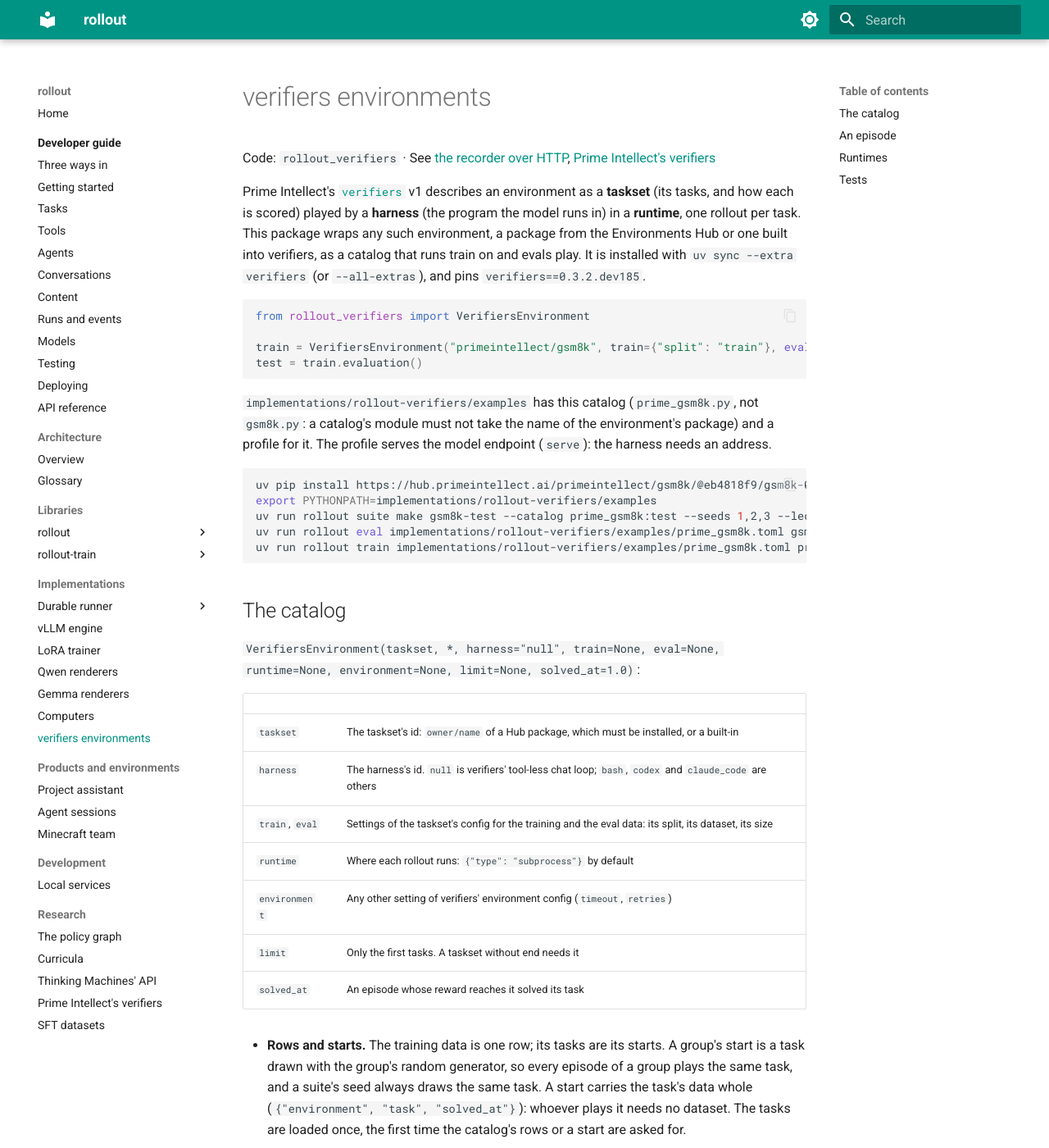
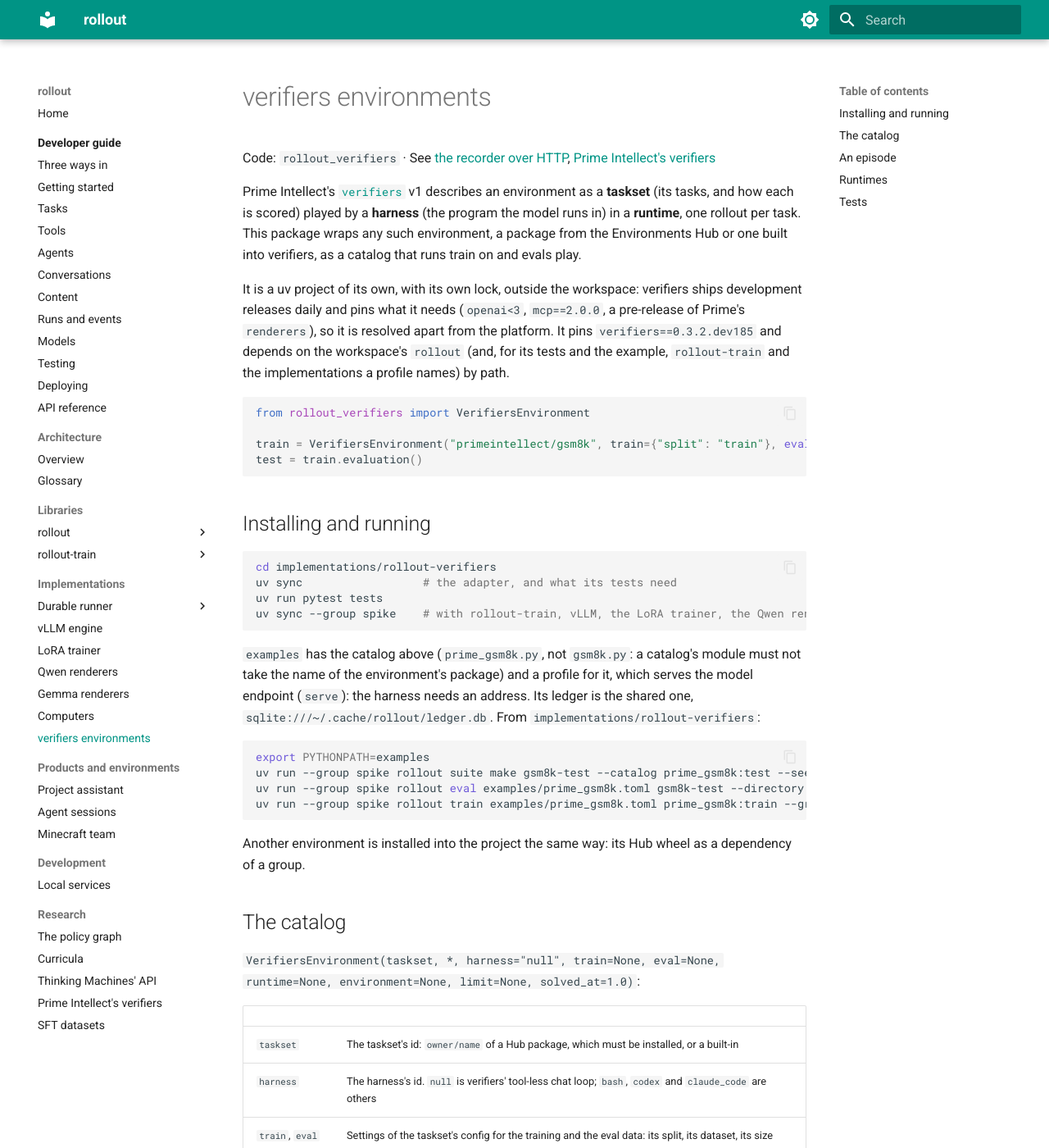
Before and after one commit to by77er/distributed_agents_environments, an MkDocs documentation site: the page built from docs/implementations/rollout-verifiers.md, in a window 1280 px wide and 1400 px high. Shown: the whole window at 82% size. Built offline with MkDocs 1.6.1 and Material for MkDocs 9.7.7, drawn with Linux system fonts in a browser that asks for light colours; some of the changed text lies outside the part shown.

Commit message:
Lock rollout-verifiers apart from the platform, as a uv project of its own
verifiers ships development releases daily and pins openai<3, mcp==2.0.0 and a
pre-release of renderers; resolved with the workspace it moved openai and mcp for
everyone. implementations/rollout-verifiers now has its own pyproject and uv.lock,
depends on the workspace's libraries by path, and is excluded from the workspace;
its spike group adds rollout-train, vLLM, the LoRA trainer, the Qwen renderers and
the Hub's gsm8k wheel. Its tests live in the project. The root lock is main's
again, plus the openai and anthropic clients as dev dependencies at the versions
it already held. The docs say how to install and run the spike from the project,
and record an eval played from its own lock.

Co-Authored-By: Claude Opus 5.5 <noreply@anthropic.com>
Claude-Session: https://claude.ai/code/session_01AxRszaiGt82VWkd91J1awf

````diff
--- a/docs/implementations/rollout-verifiers.md
+++ b/docs/implementations/rollout-verifiers.md
@@ -6,8 +6,12 @@ Code: `rollout_verifiers` · See [the recorder over HTTP](../libraries/rollout-t
 Prime Intellect's [`verifiers`](https://github.com/PrimeIntellect-ai/verifiers) v1 describes an environment as a
 **taskset** (its tasks, and how each is scored) played by a **harness** (the program the model runs in) in a
 **runtime**, one rollout per task. This package wraps any such environment, a package from the Environments Hub or
-one built into verifiers, as a catalog that runs train on and evals play. It is installed with
-`uv sync --extra verifiers` (or `--all-extras`), and pins `verifiers==0.3.2.dev185`.
+one built into verifiers, as a catalog that runs train on and evals play.
+
+It is a uv project of its own, with its own lock, outside the workspace: verifiers ships development releases daily
+and pins what it needs (`openai<3`, `mcp==2.0.0`, a pre-release of Prime's `renderers`), so it is resolved apart from
+the platform. It pins `verifiers==0.3.2.dev185` and depends on the workspace's `rollout` (and, for its tests and the
+example, `rollout-train` and the implementations a profile names) by path.
 
 ```py
 from rollout_verifiers import VerifiersEnvironment
@@ -16,17 +20,27 @@ train = VerifiersEnvironment("primeintellect/gsm8k", train={"split": "train"}, e
 test = train.evaluation()
 ```
 
-`implementations/rollout-verifiers/examples` has this catalog (`prime_gsm8k.py`, not `gsm8k.py`: a catalog's module
-must not take the name of the environment's package) and a profile for it. The profile serves the model endpoint
-(`serve`): the harness needs an address.
+## Installing and running
 
 ```bash
-uv pip install https://hub.primeintellect.ai/primeintellect/gsm8k/@eb4818f9/gsm8k-0.1.4-py3-none-any.whl
-export PYTHONPATH=implementations/rollout-verifiers/examples
-uv run rollout suite make gsm8k-test --catalog prime_gsm8k:test --seeds 1,2,3 --ledger sqlite:///$HOME/.cache/rollout/ledger.db
-uv run rollout eval implementations/rollout-verifiers/examples/prime_gsm8k.toml gsm8k-test
-uv run rollout train implementations/rollout-verifiers/examples/prime_gsm8k.toml prime_gsm8k:train --groups 8
+cd implementations/rollout-verifiers
+uv sync                  # the adapter, and what its tests need
+uv run pytest tests
+uv sync --group spike    # with rollout-train, vLLM, the LoRA trainer, the Qwen renderers and primeintellect/gsm8k 0.1.4
 ```
+
+`examples` has the catalog above (`prime_gsm8k.py`, not `gsm8k.py`: a catalog's module must not take the name of the
+environment's package) and a profile for it, which serves the model endpoint (`serve`): the harness needs an address.
+Its ledger is the shared one, `sqlite:///~/.cache/rollout/ledger.db`. From `implementations/rollout-verifiers`:
+
+```bash
+export PYTHONPATH=examples
+uv run --group spike rollout suite make gsm8k-test --catalog prime_gsm8k:test --seeds 1,2,3 --ledger sqlite:///$HOME/.cache/rollout/ledger.db
+uv run --group spike rollout eval examples/prime_gsm8k.toml gsm8k-test --directory ~/.cache/rollout/runs/gsm8k-eval
+uv run --group spike rollout train examples/prime_gsm8k.toml prime_gsm8k:train --groups 8 --groups-per-step 2
+```
+
+Another environment is installed into the project the same way: its Hub wheel as a dependency of a group.
 
 ## The catalog
 
@@ -77,5 +91,7 @@ your own (`custom`).
 
 ## Tests
 
-`tests/rollout_verifiers/` plays a two-task taskset defined in the test through the `null` harness, against a
-recorder served on `127.0.0.1:8809`. It needs `uv` (the harness runs as a uv script) and, the first time, the network.
+`implementations/rollout-verifiers/tests/` plays a two-task taskset defined in the test through the `null` harness,
+against a recorder served on `127.0.0.1:8809`. It runs in the project's own environment (`uv run pytest tests` there),
+needs `uv` (the harness runs as a uv script) and, the first time, the network. Elsewhere it skips: it needs
+`verifiers`.
````
Also changed, not shown: docs/README.md (+2 -1 lines), docs/guide/reference.md (+0 -55 lines), docs/research/prime-compat.md (+29 -5 lines), pyproject.toml (+3 -4 lines), 7 other files.
